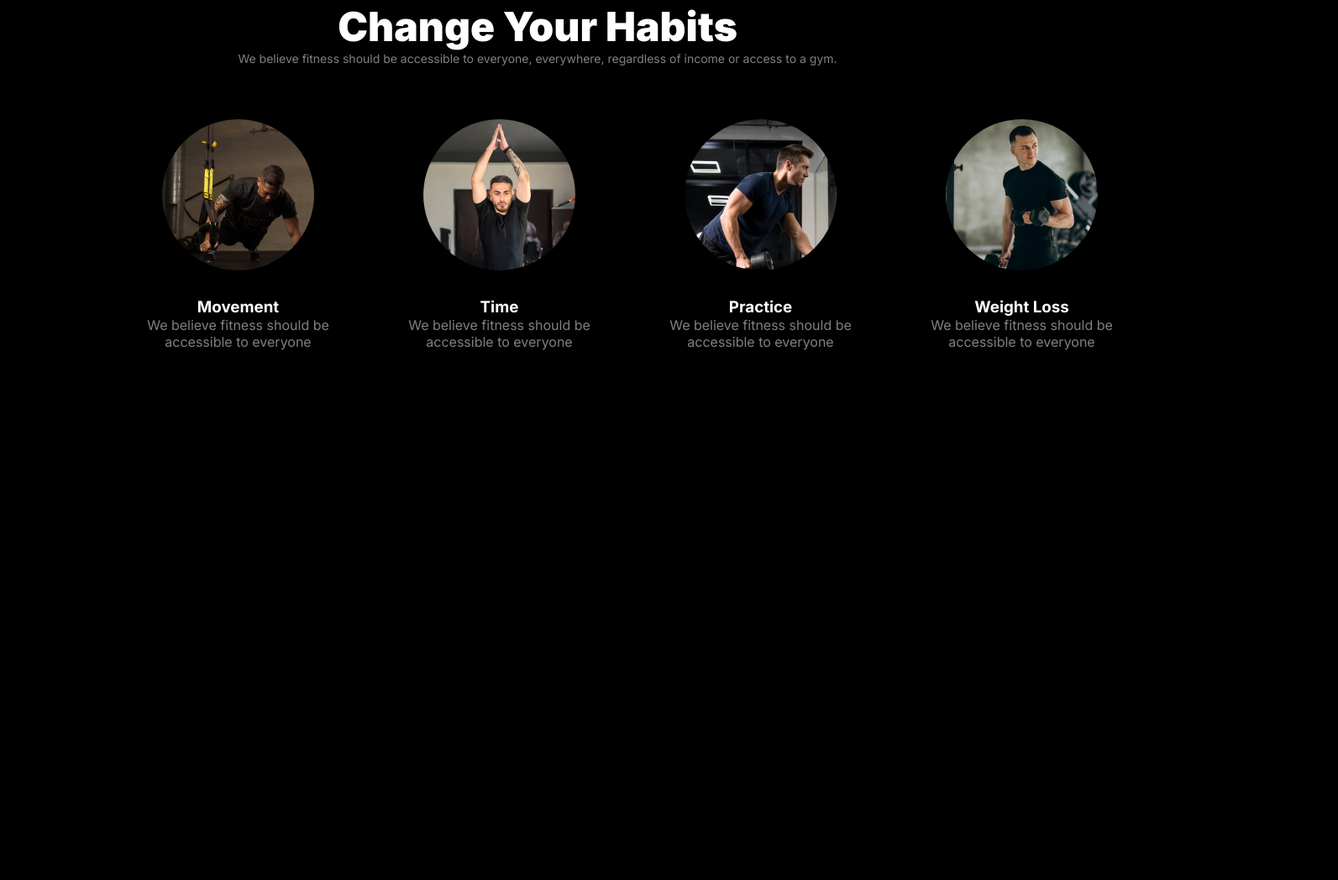
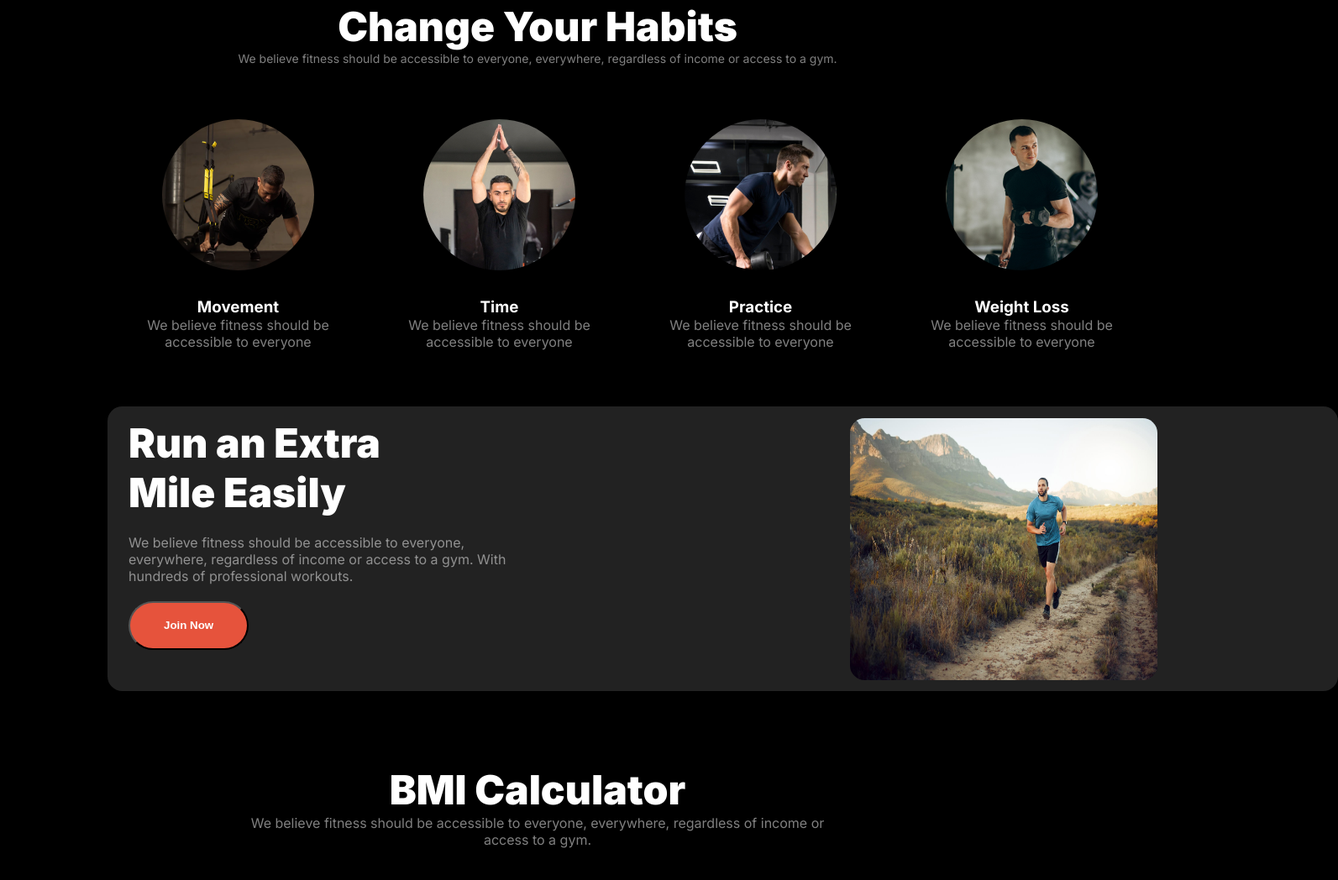
Before and after one commit to ropukdeb/assignment-two, a plain HTML site: page index.html in a window 1280 px wide. Shown: the part 918-1966 px from the top of the page at 84% size, 1593 px wide, since content can reach past the window. Before the commit the page ends 1414 px from the top, so only its background shows below. Drawn offline with Linux system fonts and the light colour scheme; a web font is replaced by a local one.

Commit message:
bmi calculatyor heading done

```diff
--- a/index.html
+++ b/index.html
@@ -76,5 +76,36 @@
              </div>
        </section>
 
+       /* "Run an Extra Mile Easily" start hare! */
+
+
+       <section>
+        <div class="  white-color ">
+            <div class="text-b , bg-color-black-lite" >
+                <div >
+                        <h2 class="b-title">Run an Extra <br> Mile Easily</h2> <br>
+                    <p class="title-description">We believe fitness should be accessible to everyone, <br> everywhere, regardless of income or access to a gym. With <br> hundreds of professional workouts.</p>
+                    <br>
+
+                    <button class="banner-btn , beg-color-org , white-color">Join Now</button>
+                </div>
+                <div>
+                    <img src="images/run.jpg" alt="">
+                </div>
+            </div>
+         </div>
+       </section>
+
+       <!-- BMI Calculator start hare!!! -->
+
+       <section>
+        <div class="calculator-title , white-color">
+            <h1 class="b-title">BMI Calculator</h1>
+            <p class="title-description">We believe fitness should be accessible to everyone, everywhere, regardless of income or <br> access to a gym.</p>
+        </div>
+
+
+
+       </section>
 </body>
 </html>
--- a/styles/style.css
+++ b/styles/style.css
@@ -31,6 +31,9 @@ font-weight: 400;}
 
 .white-color{
     color: rgb(255, 255, 255);
+}
+.bg-color-black-lite{
+    background: rgb(34, 34, 34);
 }
 
 
@@ -67,17 +70,10 @@ font-weight: 400;}
     display: flex;
     justify-content: space-between;
     align-items: center;
+    width: 100%;
+    margin: 5rem auto;
+    border-radius: 1rem;
 
-        width: 100%;
-        margin: 5rem auto;
-        border-radius: 1rem;
-
-
-
-
-}
-}
-nav{
 
 
 }
@@ -86,6 +82,7 @@ header{
 
     width: 1440px;
     height: 715px;
+
 
 }
 
@@ -256,8 +253,61 @@ header{
     align-items: center;
     padding: 0px;
     margin-top: 4rem;
+}
 
-}
 .item p {
     text-align: center;
 }
+
+
+/* "Run an Extra Mile Easily" start hare! */
+
+
+
+
+
+.b-title{
+    font-size: 48px;
+    font-weight: 900;
+
+
+
+}
+.text-b{
+    padding-top: 14px;
+    padding-left: 25px;
+    position: static;
+    width: 90rem;
+    height: 325px;
+    display: flex;
+    border-radius: 1.1rem;
+    margin-top: 3rem;
+
+
+
+}
+ .text-b img {
+    position: absolute;
+    width: 366px;
+    height: 312px;
+    border-radius: 1.1rem;
+    margin-left: 32%;
+ }
+
+ /* BMI Calculator start hare !!! */
+ .c-section h1{
+
+    font-size: 48px;
+    font-weight: 900;
+ }
+ .calculator-title{
+    position: static;
+    display: flex;
+    flex-direction: column;
+    justify-content: center;
+    align-items: center;
+    gap: 14;
+    text-align: center;
+    margin-top: 88px;
+    margin-bottom: 88px;
+ }
```
